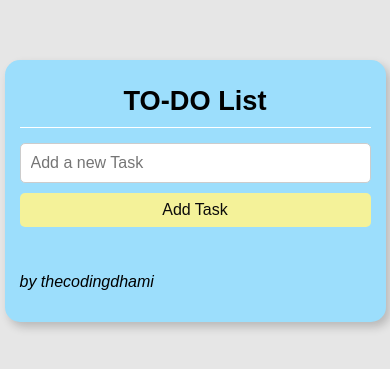
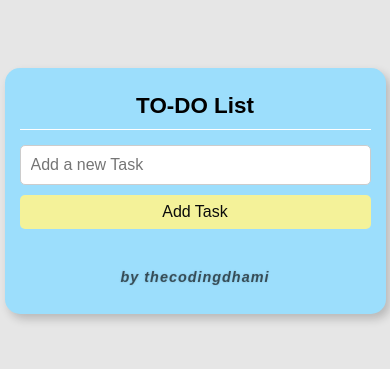
Before and after one commit to thecodingdhami/To-Do-List-App, a plain HTML site: page index.html in a window 390 px wide. Shown: the part 231-600 px from the top of the page. Drawn offline with Linux system fonts and the light colour scheme.

Commit message:
Update style.css

```diff
--- a/style.css
+++ b/style.css
@@ -22,6 +22,7 @@ body {
     gap: 15px;
 }
 
+/* Header */
 .header {
     text-align: center;
     padding: 10px;
@@ -30,13 +31,7 @@ body {
     border-bottom: 0.5px solid white;
 }
 
-.header .author {
-    font-size: 0.5em;
-    font-weight: 700;
-    margin-left: 10px;
-    color: rgba(0,0,0,0.6);
-}
-
+/* Add task row */
 .addTask {
     display: flex;
     justify-content: space-between;
@@ -110,10 +105,25 @@ li.completed {
 }
 
 
+.signature {
+    text-align: center;
+    font-size: 0.9em;
+    font-style: italic;
+    font-weight: bold;
+    color: rgba(0, 0, 0, 0.6);
+    margin-top: 10px;
+    letter-spacing: 1px;
+    text-shadow: 0 0 2px rgba(0,0,0,0.2);
+}
+
 @media (max-width: 600px) {
     .container {
         width: 90%;
         padding: 15px;
+    }
+
+    .header {
+        font-size: 1.4em;
     }
 
     .addTask {
```
